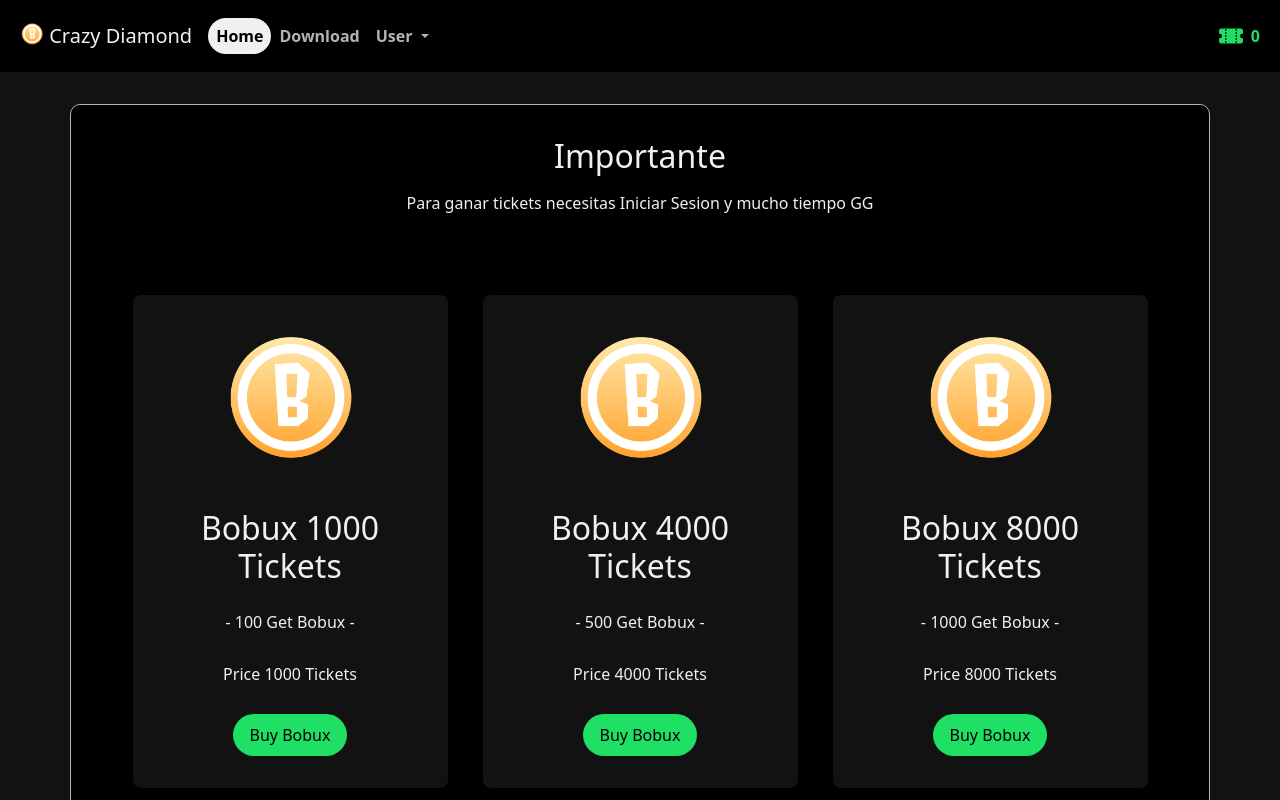
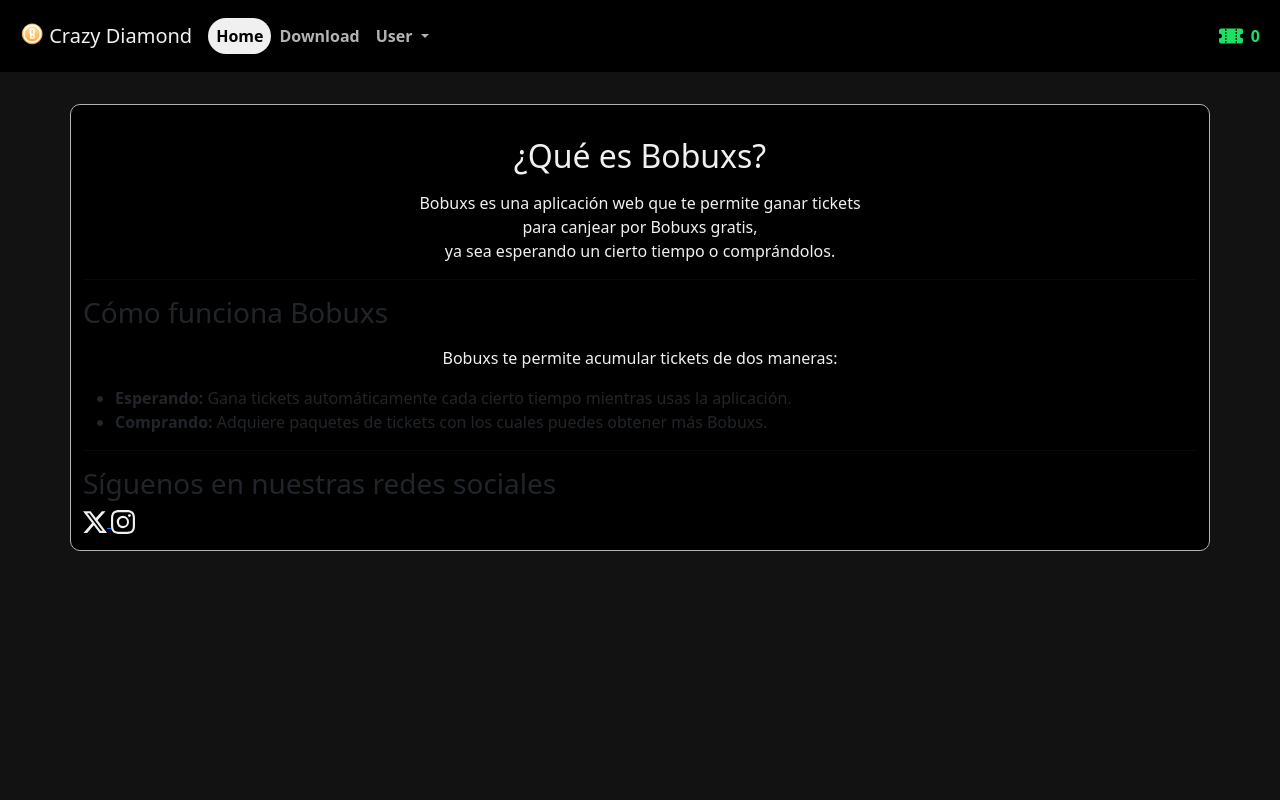
Before and after one commit to RandyGM/Bobuxs_Plus, a website: page index.html in a window 1280 px wide. Shown: the top 800 px of the page. Drawn offline with nearby package versions, Linux system fonts and the light colour scheme.

Commit message:
Update index.html

```diff
--- a/index.html
+++ b/index.html
@@ -62,14 +62,40 @@
             </div>
         </nav>
     </header>
+    <div class="container">
+        <div class="info-container">
 
-    <div class="container">
-        <h2>Importante</h2>
-        <p>Para ganar tickets necesitas Iniciar Sesion y mucho tiempo GG</p>
-        <div class="card-container">
-            <div class="card-bobux" id="packages-container">
+        <h2>¿Qué es Bobuxs?</h2>
+        <p>Bobuxs es una aplicación web que te permite ganar tickets <br>
+        para canjear por Bobuxs gratis, <br>
+        ya sea esperando un cierto tiempo o comprándolos.</p>
 
-            </div>
+        <hr>
+
+        <!-- Sección adicional de información -->
+        <h3>Cómo funciona Bobuxs</h3>
+        <p>Bobuxs te permite acumular tickets de dos maneras:</p>
+        <ul>
+            <li><strong>Esperando:</strong> Gana tickets automáticamente cada cierto tiempo mientras usas la aplicación.</li>
+            <li><strong>Comprando:</strong> Adquiere paquetes de tickets con los cuales puedes obtener más Bobuxs.</li>
+        </ul>
+
+        <hr>
+
+        <!-- Sección de redes sociales -->
+        <h3>Síguenos en nuestras redes sociales</h3>
+        <div class="social-media-icons">
+            <a href="https://twitter.com/tu_usuario" target="_blank">
+                <svg xmlns="http://www.w3.org/2000/svg" width="24" height="24" fill="currentColor" class="bi bi-twitter-x" viewBox="0 0 16 16">
+                    <path d="M12.6.75h2.454l-5.36 6.142L16 15.25h-4.937l-3.867-5.07-4.425 5.07H.316l5.733-6.57L0 .75h5.063l3.495 4.633L12.601.75Zm-.86 13.028h1.36L4.323 2.145H2.865z"/>
+                 </svg>
+            </a>
+            <a href="https://instagram.com/tu_usuario" target="_blank">
+                <svg xmlns="http://www.w3.org/2000/svg" width="24" height="24" fill="currentColor" class="bi bi-instagram" viewBox="0 0 16 16">
+                    <path d="M8 0C5.829 0 5.556.01 4.703.048 3.85.088 3.269.222 2.76.42a3.9 3.9 0 0 0-1.417.923A3.9 3.9 0 0 0 .42 2.76C.222 3.268.087 3.85.048 4.7.01 5.555 0 5.827 0 8.001c0 2.172.01 2.444.048 3.297.04.852.174 1.433.372 1.942.205.526.478.972.923 1.417.444.445.89.719 1.416.923.51.198 1.09.333 1.942.372C5.555 15.99 5.827 16 8 16s2.444-.01 3.298-.048c.851-.04 1.434-.174 1.943-.372a3.9 3.9 0 0 0 1.416-.923c.445-.445.718-.891.923-1.417.197-.509.332-1.09.372-1.942C15.99 10.445 16 10.173 16 8s-.01-2.445-.048-3.299c-.04-.851-.175-1.433-.372-1.941a3.9 3.9 0 0 0-.923-1.417A3.9 3.9 0 0 0 13.24.42c-.51-.198-1.092-.333-1.943-.372C10.443.01 10.172 0 7.998 0zm-.717 1.442h.718c2.136 0 2.389.007 3.232.046.78.035 1.204.166 1.486.275.373.145.64.319.92.599s.453.546.598.92c.11.281.24.705.275 1.485.039.843.047 1.096.047 3.231s-.008 2.389-.047 3.232c-.035.78-.166 1.203-.275 1.485a2.5 2.5 0 0 1-.599.919c-.28.28-.546.453-.92.598-.28.11-.704.24-1.485.276-.843.038-1.096.047-3.232.047s-2.39-.009-3.233-.047c-.78-.036-1.203-.166-1.485-.276a2.5 2.5 0 0 1-.92-.598 2.5 2.5 0 0 1-.6-.92c-.109-.281-.24-.705-.275-1.485-.038-.843-.046-1.096-.046-3.233s.008-2.388.046-3.231c.036-.78.166-1.204.276-1.486.145-.373.319-.64.599-.92s.546-.453.92-.598c.282-.11.705-.24 1.485-.276.738-.034 1.024-.044 2.515-.045zm4.988 1.328a.96.96 0 1 0 0 1.92.96.96 0 0 0 0-1.92m-4.27 1.122a4.109 4.109 0 1 0 0 8.217 4.109 4.109 0 0 0 0-8.217m0 1.441a2.667 2.667 0 1 1 0 5.334 2.667 2.667 0 0 1 0-5.334"/>
+                </svg>
+            </a>
+        </div>
         </div>
     </div>
 
```
